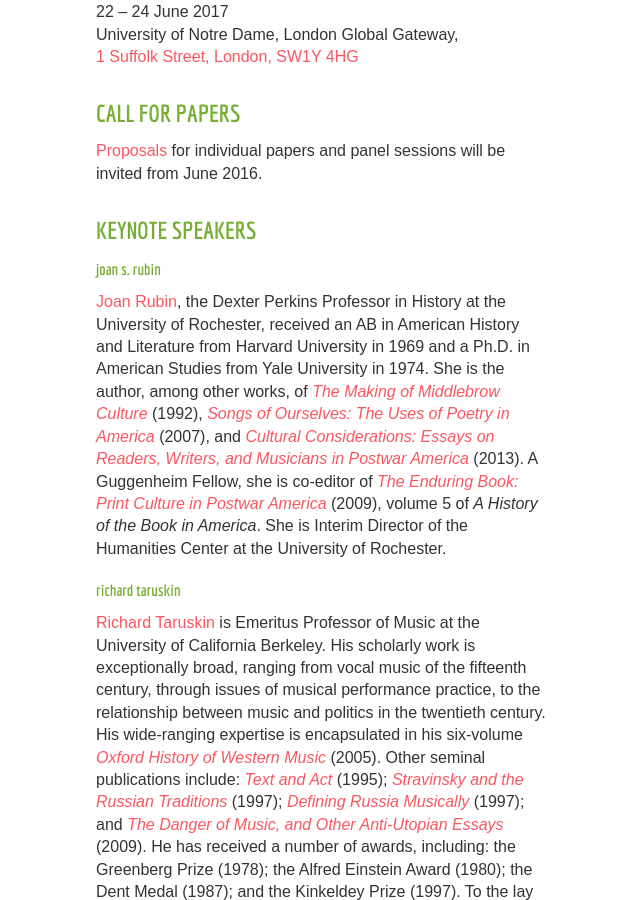
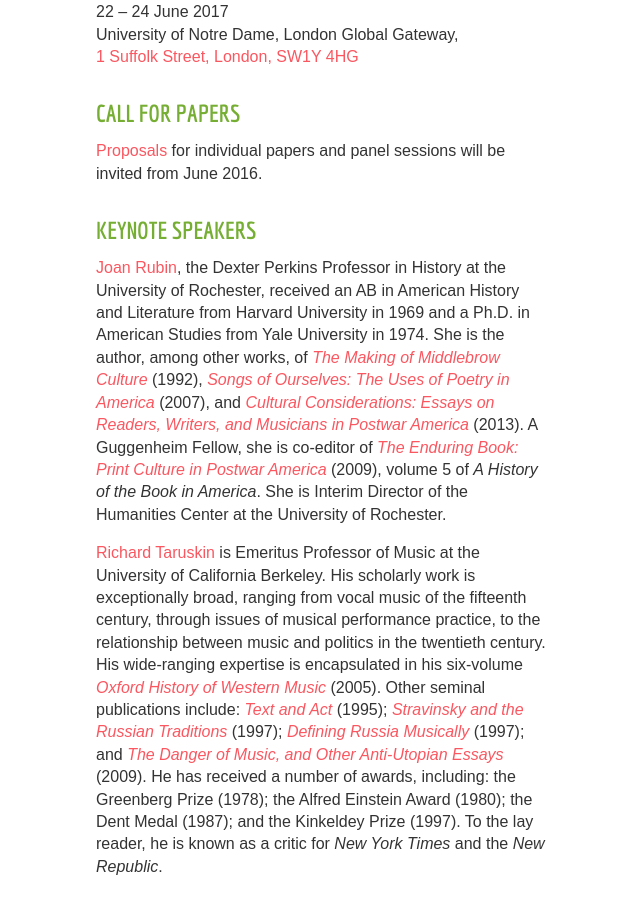
Before and after one commit to musicandthemiddlebrow/musicandthemiddlebrow.github.io, a Jekyll site: the page built from events.html, in a window 1280 px wide and 900 px high, scrolled down 555 px. Shown: the whole window, without its empty margins (169-809 px from the left). Built offline with Jekyll 4.4.1, drawn with Linux system fonts in a browser that asks for light colours.

Commit message:
Text edit

```diff
--- a/events.html
+++ b/events.html
@@ -32,7 +32,6 @@
 <p><a href="{{ '/cfp' | prepend: site.baseurl }}">Proposals</a> for individual papers and panel sessions will be invited from June 2016.</p>
 
 <h3>Keynote Speakers</h3>
-<h4><a name="rubin"></a>Joan S. Rubin</h4>
   <p><a href="http://www.rochester.edu/college/his/faculty/rubin_joan/index.html">Joan Rubin</a>,
     the Dexter Perkins Professor in History at the University of Rochester, received an AB
     in American History and Literature from Harvard University in 1969 and a Ph.D. in American
@@ -44,7 +43,6 @@
     volume 5 of <em>A History of the Book in America</em>. She is Interim Director of the
     Humanities Center at the University of Rochester.</p>
 
-<h4><a name="taruskin"></a>Richard Taruskin</h4>
   <p><a href="http://music.berkeley.edu/people/richard-taruskin/">Richard Taruskin</a> is
     Emeritus Professor of Music at the University of California Berkeley. His scholarly
     work is exceptionally broad, ranging from vocal music of the fifteenth century,
```
